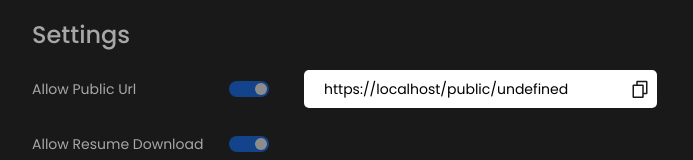
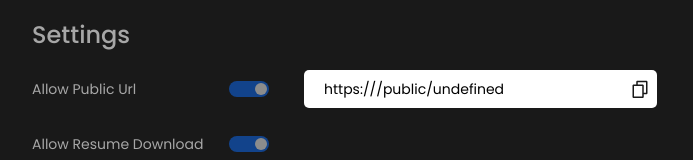
Before and after one commit to dotmantosh/Nextjs_Portfolio_App, a Next.js app: page /profile/account in a window 1280 px wide. Shown: the part 1495-1655 px from the top of the page, without its empty margins (308-1001 px from the left). Built offline with nearby package versions, Linux system fonts and the light colour scheme; no server answers.

Commit message:
validation refactor

```diff
--- a/app/profile/account/Account.tsx
+++ b/app/profile/account/Account.tsx
@@ -37,6 +37,7 @@ function Account() {
   const [isUpdatingProfilePicture, setIsUpdatingProfilePicture] = useState(false)
   const [isDeleteModalOpen, setIsDeleteModalOpen] = useState(false)
   const [isCropImageModalOpen, setIsCropImageModalOpen] = useState(false)
+  const [profileFetched, setProfileFetched] = useState(false)
 
   const pathname = usePathname()
   const [hostname, setHostname] = useState('')
@@ -373,6 +374,7 @@ function Account() {
         }
       }
       // console.log(data)
+      setProfileFetched(true)
       setProfile(data)
       setImgUrl(data.imageUrl)
       if (data.imageUrl) {
@@ -407,13 +409,13 @@ function Account() {
   );
 
   useEffect(() => {
-    if (typeof window !== undefined) {
+    if (typeof window !== undefined && session && !profileFetched) {
       // console.log(session)
       setHostname(window.location.hostname)
       setEmail(session?.user.email as string)
       fetchUserProfile()
     }
-  }, [session])
+  }, [session, fetchUserProfile, profileFetched])
 
   return (
     <section>
```
